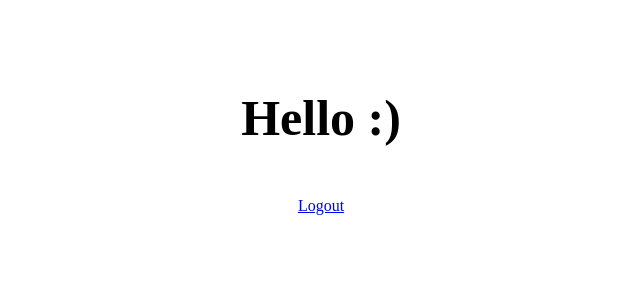
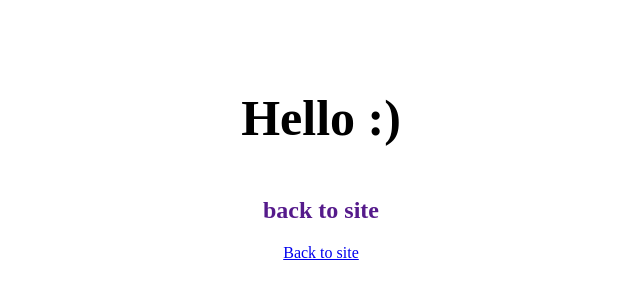
Before and after one commit to im-Gtomar/TchWiz, a PHP site: page /public/homepage.php in a window 1280 px wide. Shown: the part 159-459 px from the top of the page, without its empty margins (319-959 px from the left). Run offline with PHP 8.4, Linux system fonts and the light colour scheme.

Commit message:
Update homepage.php

```diff
--- a/login/homepage.php
+++ b/login/homepage.php
@@ -26,7 +26,11 @@ include("connect.php");
        ?>
        :)
       </p>
-      <a href="logout.php">Logout</a>
+
+      <h2><a href="" style="text-decoration: none; :hover{
+        color: blue;
+      }">back to site</a></h2>
+      <a href="http://127.0.0.1:5501/public/index.html" style="">Back to site</a>
     </div>
 </body>
 </html>
```
